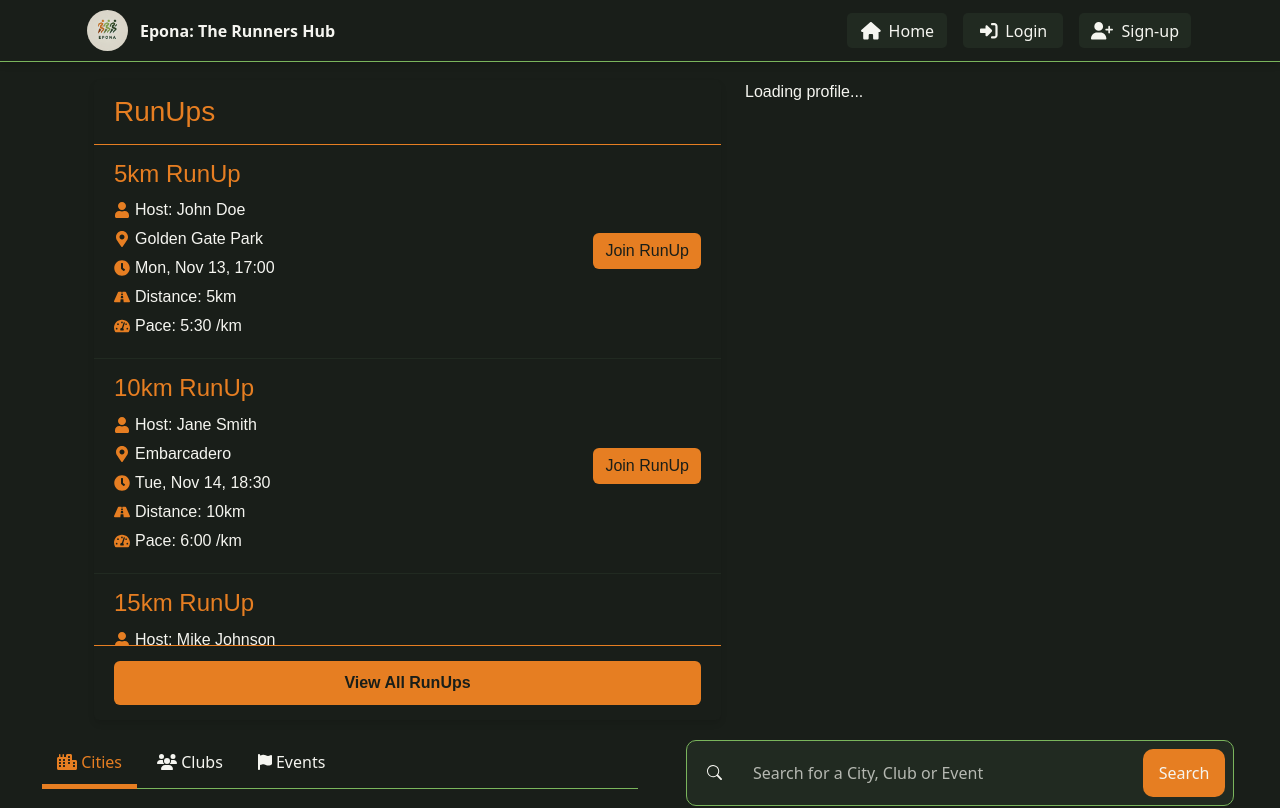
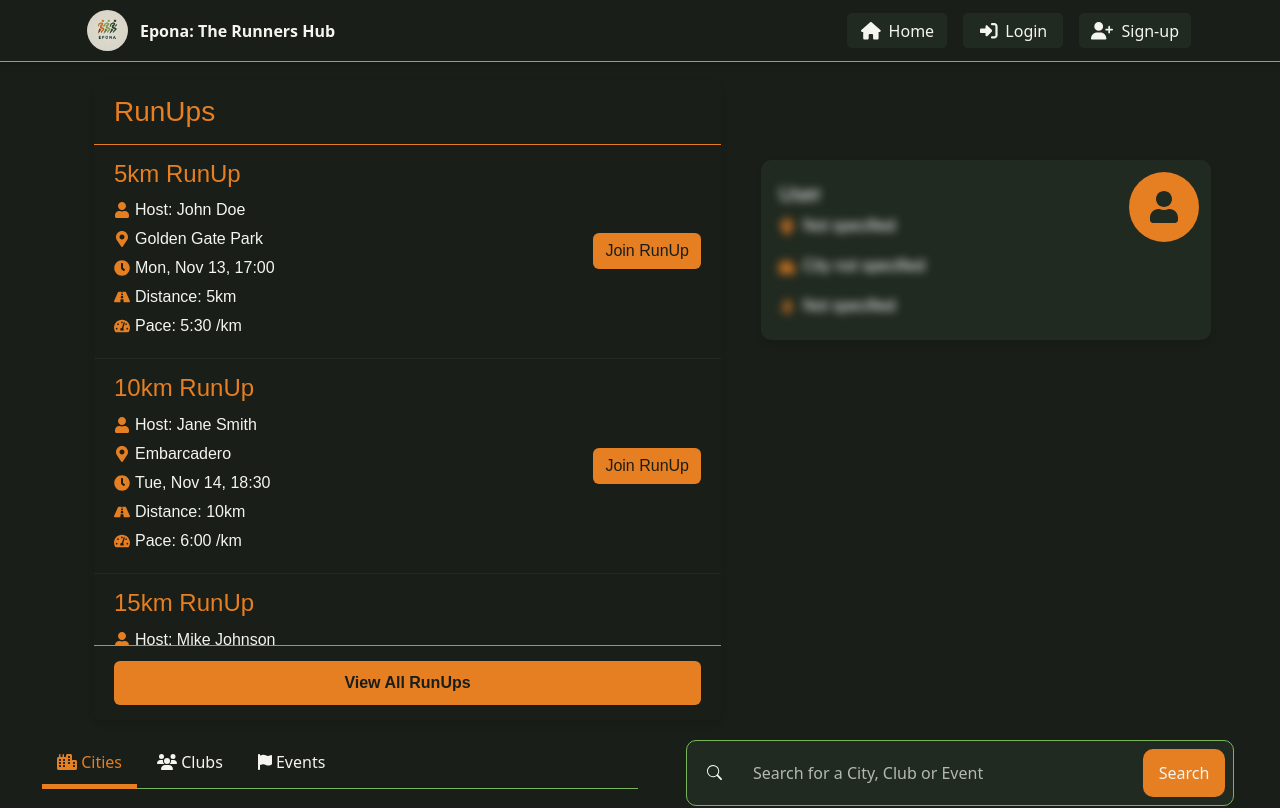
Before and after one commit to Fantomen31/epona-drf, a React (Create React App) app in the folder frontend/: page / in a window 1280 px wide. Shown: the top 808 px of the page. Built offline with nearby package versions, Linux system fonts and the light colour scheme; no server answers.

Commit message:
fixed loading profile thingyand changed it into the blurred profilecard

```diff
--- a/frontend/src/hooks/useUserProfile.js
+++ b/frontend/src/hooks/useUserProfile.js
@@ -1,34 +1,25 @@
 import { useState, useEffect } from 'react';
-import { axiosReq } from '../../api/axiosDefaults';
-import { useCurrentUser } from '../../contexts/CurrentUserContext';
+import { useCurrentUser } from '../contexts/CurrentUserContext';
+import { axiosReq } from '../api/axiosDefaults';
 
-const useUserProfile = () => {
+export const useUserProfile = () => {
   const [userProfile, setUserProfile] = useState(null);
-  const [error, setError] = useState(null);
   const currentUser = useCurrentUser();
 
   useEffect(() => {
     const fetchUserProfile = async () => {
-      if (!currentUser?.profile_id) {
-        console.log('No profile_id available, skipping profile fetch');
-        return;
-      }
+      if (!currentUser?.profile_id) return;
 
       try {
-        console.log('Fetching profile with ID:', currentUser.profile_id);
         const { data } = await axiosReq.get(`/api/profiles/${currentUser.profile_id}/`);
-        console.log('Fetched profile data:', data);
         setUserProfile(data);
       } catch (err) {
         console.error('Error fetching user profile:', err);
-        setError('Failed to fetch user profile: ' + err.message);
       }
     };
 
     fetchUserProfile();
   }, [currentUser]);
 
-  return { userProfile, error };
+  return { userProfile };
 };
-
-export default useUserProfile;
--- a/frontend/src/pages/profile/ProfileCard.js
+++ b/frontend/src/pages/profile/ProfileCard.js
@@ -1,49 +1,15 @@
-import React, { useEffect, useState } from 'react';
+import React from 'react';
 import { Card } from 'react-bootstrap';
 import { useNavigate } from 'react-router-dom';
 import { FaCity, FaMapMarkerAlt, FaRunning, FaUser } from 'react-icons/fa';
 import styles from '../../styles/ProfileCard.module.css';
 import { useCurrentUser } from '../../contexts/CurrentUserContext';
-import { axiosReq } from '../../api/axiosDefaults';
-
-const useUserProfile = () => {
-  const [userProfile, setUserProfile] = useState(null);
-  const [error, setError] = useState(null);
-  const currentUser = useCurrentUser();
-
-  useEffect(() => {
-    const fetchUserProfile = async () => {
-      if (!currentUser?.profile_id) {
-        console.log('No profile_id available, skipping profile fetch');
-        return;
-      }
-
-      try {
-        const { data } = await axiosReq.get(`/api/profiles/${currentUser.profile_id}/`);
-        console.log('Fetched profile data:', data);
-        setUserProfile(data);
-      } catch (err) {
-        console.error('Error fetching user profile:', err);
-        setError('Failed to fetch user profile: ' + err.message);
-      }
-    };
-
-    fetchUserProfile();
-  }, [currentUser]);
-
-  return { userProfile, error };
-};
+import { useUserProfile } from '../../hooks/useUserProfile';
 
 function ProfileCard() {
   const currentUser = useCurrentUser();
-  const { userProfile, error } = useUserProfile();
+  const { userProfile } = useUserProfile();
   const navigate = useNavigate();
-
-  useEffect(() => {
-    console.log('Current User Object:', currentUser);
-    console.log('User Profile Object:', userProfile);
-    console.log('Error:', error);
-  }, [currentUser, userProfile, error]);
 
   const handleClick = () => {
     if (currentUser && userProfile) {
@@ -53,19 +19,11 @@ function ProfileCard() {
     }
   };
 
-  if (error) {
-    return <div className={styles.error} role="alert">{error}</div>;
-  }
-
-  if (!currentUser || !userProfile) {
-    return <div className={styles.loading} aria-live="polite">Loading profile...</div>;
-  }
-
   return (
     <div className={styles.profileContainer}>
       <Card onClick={handleClick} className={`${styles.profileCard} ${!currentUser && styles.notLoggedIn}`}>
         <div className={styles.iconWrapper}>
-          {currentUser.profile_image ? (
+          {currentUser?.profile_image ? (
             <img
               src={currentUser.profile_image}
               alt={`${currentUser.username}'s profile`}
@@ -77,18 +35,18 @@ function ProfileCard() {
         </div>
         <Card.Body className={styles.profileCardBody}>
           <div className={`${styles.profileInfo} ${!currentUser && styles.blurred}`}>
-            <Card.Title>{currentUser.username || 'User'}</Card.Title>
+            <Card.Title>{userProfile?.user || 'User'}</Card.Title>
             <Card.Text>
               <FaMapMarkerAlt className={styles.infoIcon} aria-hidden="true" />
-              <span>{userProfile.location || 'Not specified'}</span>
+              <span>{userProfile?.location || 'Not specified'}</span>
             </Card.Text>
             <Card.Text>
               <FaCity className={styles.infoIcon} aria-hidden="true" />
-              <span>{userProfile.city || 'City not specified'}</span>
+              <span>{userProfile?.city || 'City not specified'}</span>
             </Card.Text>
             <Card.Text>
               <FaRunning className={styles.infoIcon} aria-hidden="true" />
-              <span>{userProfile.running_level_display || 'Not specified'}</span>
+              <span>{userProfile?.running_level_display || 'Not specified'}</span>
             </Card.Text>
           </div>
         </Card.Body>
```
